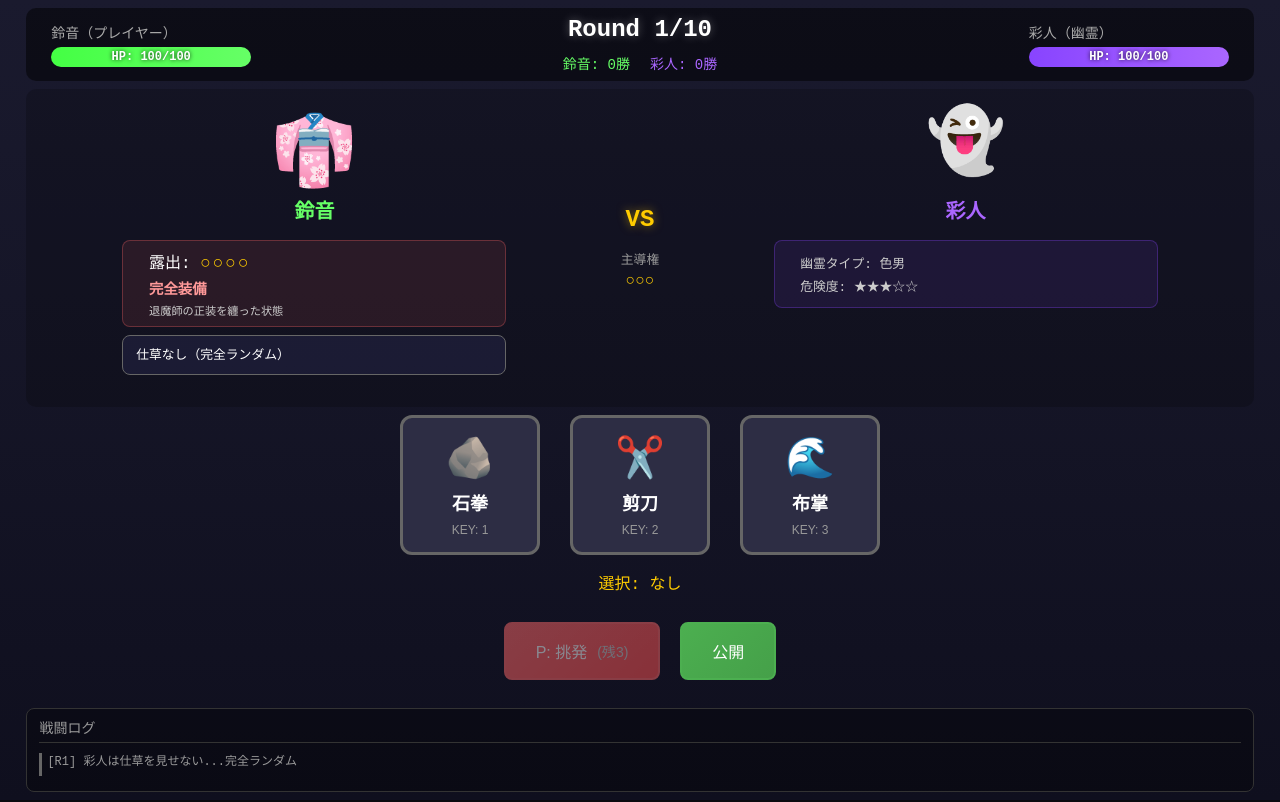
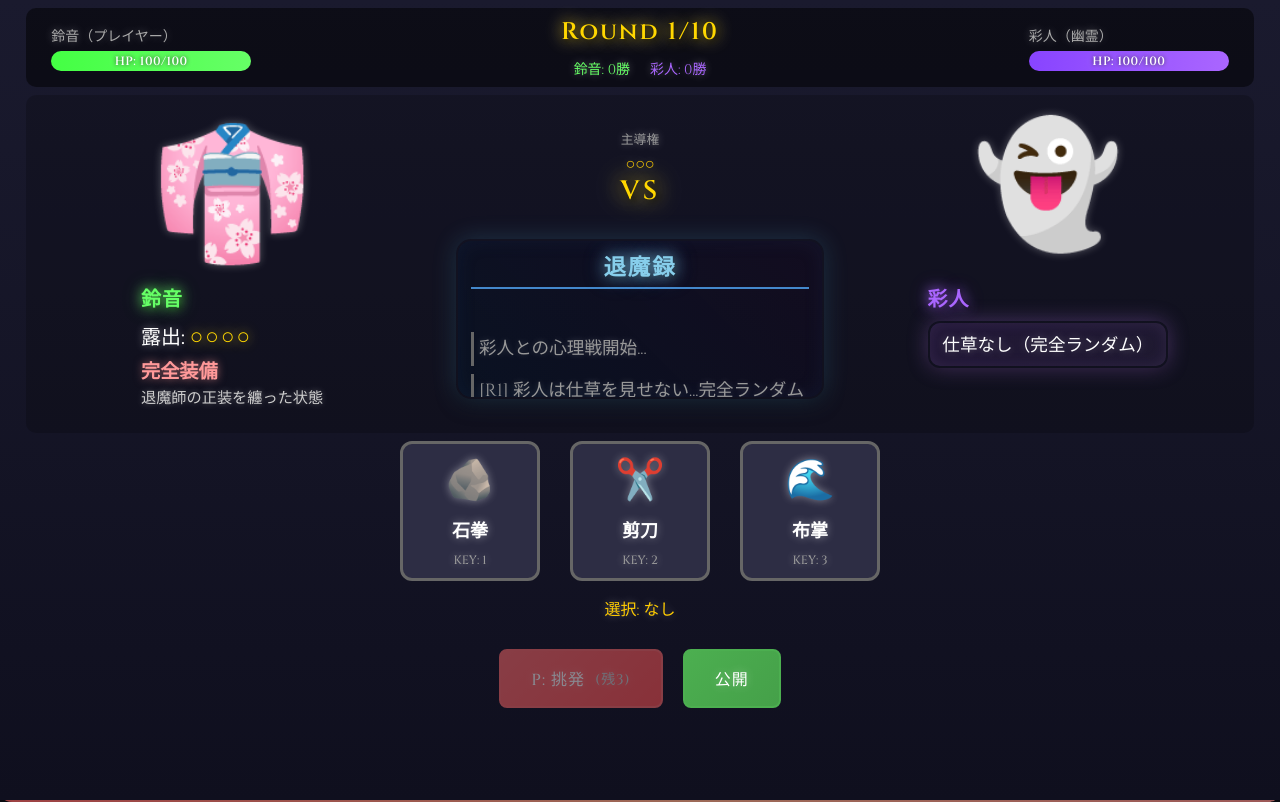
Before and after one commit to manalabbot/taimaken-ayato-demo, a plain HTML site: page index.html in a window 1280 px wide. Drawn offline with Linux system fonts and the light colour scheme.

Commit message:
feat: 幻想的UI実装とレイアウト最適化
- 仕草表示を敵側に移動して対峙感向上
- Google Fonts統合（Noto Serif JP + Cinzel）
- 神秘的テキストボックススタイリング
- フォントサイズとタイポグラフィ改善
- 「戦闘ログ」→「退魔録」に変更
- CORS問題解決（HTTPサーバー対応）

🤖 Generated with [Claude Code](https://claude.ai/code)

Co-Authored-By: Claude <noreply@anthropic.com>

```diff
--- a/css/battle.css
+++ b/css/battle.css
@@ -7,8 +7,10 @@
 
 body {
     background: #0a0a0f;
-    font-family: 'MS Gothic', 'Hiragino Kaku Gothic Pro', monospace;
+    font-family: 'Noto Serif JP', 'Cinzel', 'MS Gothic', 'Times New Roman', serif;
     overflow: hidden;
+    font-weight: 400;
+    text-shadow: 0 0 8px rgba(255,255,255,0.3);
 }
 
 /* バトル画面 */
@@ -69,8 +71,12 @@ body {
     left: 50%;
     transform: translate(-50%, -50%);
     font-size: 12px;
-    font-weight: bold;
-    text-shadow: 0 0 4px rgba(0,0,0,0.8);
+    font-weight: 600;
+    font-family: 'Cinzel', 'Noto Serif JP', serif;
+    text-shadow:
+        0 0 8px rgba(255,255,255,0.4),
+        0 0 4px rgba(0,0,0,0.8);
+    letter-spacing: 0.5px;
 }
 
 .round-info {
@@ -79,9 +85,15 @@ body {
 
 .round-number {
     font-size: 24px;
-    font-weight: bold;
+    font-weight: 700;
+    font-family: 'Cinzel', 'Noto Serif JP', serif;
     margin-bottom: 10px;
-    text-shadow: 0 0 10px rgba(255,255,255,0.3);
+    text-shadow:
+        0 0 15px rgba(255,215,0,0.8),
+        0 0 25px rgba(255,255,255,0.4),
+        2px 2px 4px rgba(0,0,0,0.8);
+    color: #ffd700;
+    letter-spacing: 2px;
 }
 
 .win-count {
@@ -129,10 +141,17 @@ body {
 
 .vs-text {
     font-size: 3vh;
-    font-weight: bold;
-    color: #ffcc00;
-    text-shadow: 0 0 10px rgba(255,204,0,0.5);
+    font-weight: 600;
+    font-family: 'Cinzel', 'Noto Serif JP', serif;
+    color: #ffd700;
+    text-shadow:
+        0 0 20px rgba(255,215,0,1.0),
+        0 0 40px rgba(255,255,255,0.6),
+        3px 3px 6px rgba(0,0,0,0.9);
     margin-bottom: 2vh;
+    letter-spacing: 3px;
+    transform: scale(1.1);
+}
 }
 
 .character-portrait {
@@ -141,43 +160,85 @@ body {
 }
 
 .character-image {
-    font-size: 8vh;
+    font-size: 15vh;
     margin-bottom: 0.5vh;
+    height: 20vh;
+    display: flex;
+    align-items: center;
+    justify-content: center;
 }
 
 .character-name {
     font-size: 2.5vh;
-    font-weight: bold;
+    font-weight: 600;
+    font-family: 'Cinzel', 'Noto Serif JP', serif;
     margin-bottom: 1vh;
+    letter-spacing: 1px;
+    text-transform: uppercase;
 }
 
 .player-section .character-name {
     color: #66ff66;
+    text-shadow:
+        0 0 12px rgba(102,255,102,0.8),
+        0 0 20px rgba(102,255,102,0.4),
+        2px 2px 4px rgba(0,0,0,0.8);
 }
 
 .enemy-section .character-name {
     color: #aa66ff;
+    text-shadow:
+        0 0 12px rgba(170,102,255,0.8),
+        0 0 20px rgba(170,102,255,0.4),
+        2px 2px 4px rgba(0,0,0,0.8);
+}
 }
 
 /* 露出情報 */
 .exposure-info {
-    background: rgba(255,100,100,0.1);
-    border: 1px solid rgba(255,100,100,0.3);
-    border-radius: 8px;
+    background: linear-gradient(45deg, rgba(255,100,100,0.15), rgba(255,150,150,0.08));
+    border: 2px solid transparent;
+    background-clip: padding-box;
+    box-shadow:
+        0 0 15px rgba(255,100,100,0.3),
+        inset 0 0 20px rgba(255,200,200,0.1),
+        0 4px 15px rgba(0,0,0,0.3);
+    border-radius: 12px;
     padding: 1vh 2vw;
-    margin-bottom: 1vh;
+    margin-top: 1vh;
+    text-align: center;
     width: 100%;
+    position: relative;
+}
+
+.exposure-info::before {
+    content: '';
+    position: absolute;
+    top: -2px;
+    left: -2px;
+    right: -2px;
+    bottom: -2px;
+    background: linear-gradient(45deg, #ff6666, #ffaa88, #ff8888, #ffccaa);
+    border-radius: 14px;
+    z-index: -1;
+    opacity: 0.6;
 }
 
 .exposure {
-    font-size: 2vh;
+    font-size: 2.5vh;
+    font-weight: 500;
     margin-bottom: 0.5vh;
+    text-shadow: 0 0 8px rgba(255,255,255,0.4);
 }
 
 .exposure span {
-    color: #ffcc00;
-    font-size: 2.2vh;
+    color: #ffd700;
+    font-size: 2.8vh;
+    font-weight: 600;
     letter-spacing: 2px;
+    text-shadow:
+        0 0 12px rgba(255,215,0,0.8),
+        0 0 20px rgba(255,255,255,0.3);
 }
 
 .exposure-detail {
@@ -188,13 +249,16 @@ body {
 
 #exposure-name {
     color: #ff9999;
-    font-weight: bold;
-    font-size: 1.8vh;
+    font-weight: 600;
+    font-size: 2.4vh;
+    text-shadow: 0 0 8px rgba(255,153,153,0.6);
 }
 
 #exposure-desc {
     color: #ccc;
-    font-size: 1.4vh;
+    font-size: 1.9vh;
+    text-shadow: 0 0 6px rgba(255,255,255,0.3);
+    line-height: 1.3;
 }
 
 /* 主導権 */
@@ -252,16 +316,37 @@ body {
 /* 仕草情報 */
 .tell-info {
     width: 100%;
+    margin-top: 1vh;
+    text-align: center;
 }
 
 .tell-display {
     padding: 1vh 1vw;
-    background: rgba(50, 50, 100, 0.3);
-    border: 1px solid #666;
-    border-radius: 8px;
+    background: linear-gradient(135deg, rgba(100, 50, 150, 0.2), rgba(150, 100, 200, 0.1));
+    border: 2px solid transparent;
+    background-clip: padding-box;
+    box-shadow:
+        0 0 20px rgba(150, 100, 200, 0.4),
+        inset 0 0 15px rgba(200, 150, 255, 0.1),
+        0 4px 12px rgba(0,0,0,0.3);
+    border-radius: 12px;
     margin-bottom: 1vh;
-    font-size: 1.6vh;
+    font-size: 2.2vh;
     min-height: 5vh;
+    position: relative;
+}
+
+.tell-display::before {
+    content: '';
+    position: absolute;
+    top: -2px;
+    left: -2px;
+    right: -2px;
+    bottom: -2px;
+    background: linear-gradient(135deg, #8844ff, #aa66ff, #cc88ff, #bb77ee);
+    border-radius: 14px;
+    z-index: -1;
+    opacity: 0.7;
 }
 
 .provoke-display {
@@ -306,6 +391,8 @@ body {
     cursor: pointer;
     border-radius: 12px;
     font-size: 14px;
+    font-family: 'Noto Serif JP', 'Cinzel', serif;
+    font-weight: 500;
     display: flex;
     flex-direction: column;
     justify-content: center;
@@ -313,6 +400,7 @@ body {
     gap: 8px;
     transition: all 0.3s ease;
     position: relative;
+    text-shadow: 0 0 8px rgba(255,255,255,0.4);
 }
 
 .hand-btn:hover {
@@ -364,6 +452,10 @@ body {
     cursor: pointer;
     border-radius: 8px;
     font-size: 16px;
+    font-family: 'Noto Serif JP', 'Cinzel', serif;
+    font-weight: 500;
+    letter-spacing: 1px;
+    text-shadow: 0 0 10px rgba(255,255,255,0.3);
     transition: all 0.3s ease;
     display: flex;
     align-items: center;
@@ -450,16 +542,51 @@ body {
     visibility: visible;
 }
 
-/* バトルログ */
-.battle-log {
-    flex: 1;
-    background: rgba(0,0,0,0.3);
-    border: 1px solid #333;
-    border-radius: 8px;
+/* バトルログコンパクト */
+.battle-log-compact {
+    width: 100%;
+    background: linear-gradient(45deg, rgba(0,20,40,0.4), rgba(20,0,30,0.3));
+    border: 2px solid transparent;
+    background-clip: padding-box;
+    box-shadow:
+        0 0 25px rgba(100, 200, 255, 0.2),
+        inset 0 0 20px rgba(50, 100, 150, 0.1),
+        0 6px 20px rgba(0,0,0,0.4);
+    border-radius: 15px;
     padding: 1vh 1vw;
+    margin-top: 2vh;
+    max-height: 20vh;
     overflow: hidden;
-    min-height: 0;
     position: relative;
+}
+
+.battle-log-compact::before {
+    content: '';
+    position: absolute;
+    top: -2px;
+    left: -2px;
+    right: -2px;
+    bottom: -2px;
+    background: linear-gradient(45deg, #4488cc, #66aadd, #5599cc, #77bbee);
+    border-radius: 17px;
+    z-index: -1;
+    opacity: 0.5;
+}
+
+.battle-log-compact .log-header {
+    font-size: 2.8vh;
+    font-family: 'Cinzel', 'Noto Serif JP', serif;
+    font-weight: 600;
+    color: #87ceeb;
+    margin-bottom: 1vh;
+    padding-bottom: 0.5vh;
+    border-bottom: 2px solid #4488cc;
+    text-align: center;
+    text-shadow:
+        0 0 15px rgba(135,206,235,0.8),
+        0 0 25px rgba(68,136,204,0.4),
+        2px 2px 4px rgba(0,0,0,0.8);
+    letter-spacing: 2px;
 }
 
 .log-header {
@@ -470,10 +597,10 @@ body {
     border-bottom: 1px solid #333;
 }
 
-.log-content {
-    font-size: clamp(12px, 1.5vh, 14px);
-    line-height: 1.4;
-    height: calc(100% - 35px);
+.log-content-compact {
+    font-size: 2.2vh;
+    line-height: 1.5;
+    height: 15vh;
     overflow: hidden;
     display: flex;
     flex-direction: column-reverse;
@@ -483,6 +610,9 @@ body {
     margin-bottom: 8px;
     padding: 5px;
     border-left: 3px solid transparent;
+    font-weight: 400;
+    text-shadow: 0 0 6px rgba(255,255,255,0.2);
+    line-height: 1.4;
 }
 
 .log-entry.system {
@@ -493,21 +623,29 @@ body {
 .log-entry.player-action {
     color: #66ff66;
     border-left-color: #66ff66;
+    text-shadow: 0 0 10px rgba(102,255,102,0.6);
+    font-weight: 500;
 }
 
 .log-entry.enemy-action {
     color: #aa66ff;
     border-left-color: #aa66ff;
+    text-shadow: 0 0 10px rgba(170,102,255,0.6);
+    font-weight: 500;
 }
 
 .log-entry.damage {
     color: #ff6666;
     border-left-color: #ff6666;
+    text-shadow: 0 0 12px rgba(255,102,102,0.8);
+    font-weight: 600;
 }
 
 .log-entry.special {
-    color: #ffcc00;
-    border-left-color: #ffcc00;
+    color: #ffd700;
+    border-left-color: #ffd700;
+    text-shadow: 0 0 15px rgba(255,215,0,0.8);
+    font-weight: 600;
 }
 
 .log-entry.new-entry {
@@ -525,6 +663,7 @@ body {
         transform: translateX(0);
     }
 }
+
 
 /* モーダル */
 .modal {
--- a/index.html
+++ b/index.html
@@ -4,6 +4,9 @@
     <meta charset="UTF-8">
     <meta name="viewport" content="width=device-width, initial-scale=1.0">
     <title>退魔拳 - 彩人戦体験版</title>
+    <link rel="preconnect" href="https://fonts.googleapis.com">
+    <link rel="preconnect" href="https://fonts.gstatic.com" crossorigin>
+    <link href="https://fonts.googleapis.com/css2?family=Noto+Serif+JP:wght@300;400;500;700&family=Cinzel:wght@400;500;600&display=swap" rel="stylesheet">
     <link rel="stylesheet" href="css/battle.css">
 </head>
 <body>
@@ -40,8 +43,6 @@
                 <div class="character-portrait">
                     <div class="character-image" id="player-image">👘</div>
                     <div class="character-name">鈴音</div>
-                </div>
-                <div class="player-status">
                     <div class="exposure-info">
                         <div class="exposure">
                             露出: <span id="exposure-dots">○○○○</span>
@@ -51,17 +52,20 @@
                             <span id="exposure-desc">退魔師の正装を纏った状態</span>
                         </div>
                     </div>
-                    <div class="tell-info">
-                        <div id="current-tell" class="tell-display">仕草を観察中...</div>
-                        <div id="provoke-effect" class="provoke-display"></div>
-                    </div>
                 </div>
             </div>
 
             <!-- 中央：VS表示 -->
             <div class="versus-section">
+                <div class="dominance">主導権<br><span id="dominance-dots">○○○</span></div>
                 <div class="vs-text">VS</div>
-                <div class="dominance">主導権<br><span id="dominance-dots">○○○</span></div>
+                <!-- 戦闘ログ -->
+                <div class="battle-log-compact">
+                    <div class="log-header">退魔録</div>
+                    <div id="log-content" class="log-content-compact">
+                        <p class="log-entry system">彩人との心理戦開始...</p>
+                    </div>
+                </div>
             </div>
 
             <!-- 右側：彩人 -->
@@ -69,11 +73,9 @@
                 <div class="character-portrait">
                     <div class="character-image">👻</div>
                     <div class="character-name">彩人</div>
-                </div>
-                <div class="enemy-status">
-                    <div class="enemy-info">
-                        <p>幽霊タイプ: 色男</p>
-                        <p>危険度: ★★★☆☆</p>
+                    <div class="tell-info">
+                        <div id="current-tell" class="tell-display">仕草を観察中...</div>
+                        <div id="provoke-effect" class="provoke-display"></div>
                     </div>
                 </div>
             </div>
@@ -115,13 +117,6 @@
             </button>
         </div>
 
-        <!-- ログ -->
-        <div class="battle-log">
-            <div class="log-header">戦闘ログ</div>
-            <div id="log-content" class="log-content">
-                <p class="log-entry system">彩人との心理戦開始...</p>
-            </div>
-        </div>
 
         <!-- 結果モーダル -->
         <div id="result-modal" class="modal hidden">
--- a/js/game.js
+++ b/js/game.js
@@ -57,7 +57,7 @@ class GameController {
             rewindCount: document.getElementById('rewind-count'),
 
             // ログ
-            logContent: document.getElementById('log-content'),
+            logContent: document.querySelector('.log-content-compact') || document.getElementById('log-content'),
 
             // モーダル
             resultModal: document.getElementById('result-modal'),
@@ -113,9 +113,11 @@ class GameController {
 
     // 手を選択
     selectHand(hand) {
+        console.log('手選択:', hand);
         if (this.isRevealPhase) return;
 
         const success = window.battleSystem.selectPlayerHand(hand);
+        console.log('手選択結果:', success);
         if (!success) return;
 
         // UIを更新
@@ -160,6 +162,7 @@ class GameController {
     // 公開
     reveal() {
         const state = window.battleSystem.getState();
+        console.log('公開時の状態:', state);
         if (!state.selectedPlayerHand) {
             this.addLog('先に手を選択してください！', 'system');
             return;
@@ -283,6 +286,7 @@ class GameController {
         const tell = window.battleSystem.startNewRound();
 
         // 仕草を表示
+        console.log('新しい仕草:', tell);
         if (tell) {
             const handNames = {
                 stone: '石拳',
@@ -324,6 +328,7 @@ class GameController {
 
         // 服装変化の表示更新
         const exposureData = window.csvLoader.getExposureLevel(state.exposureLevel);
+        console.log('露出レベル更新:', state.exposureLevel, exposureData);
         if (exposureData) {
             this.elements.playerImage.textContent = exposureData.player_image;
             this.elements.exposureName.textContent = exposureData.name;
```
Also changed, not shown: 3 other files.
